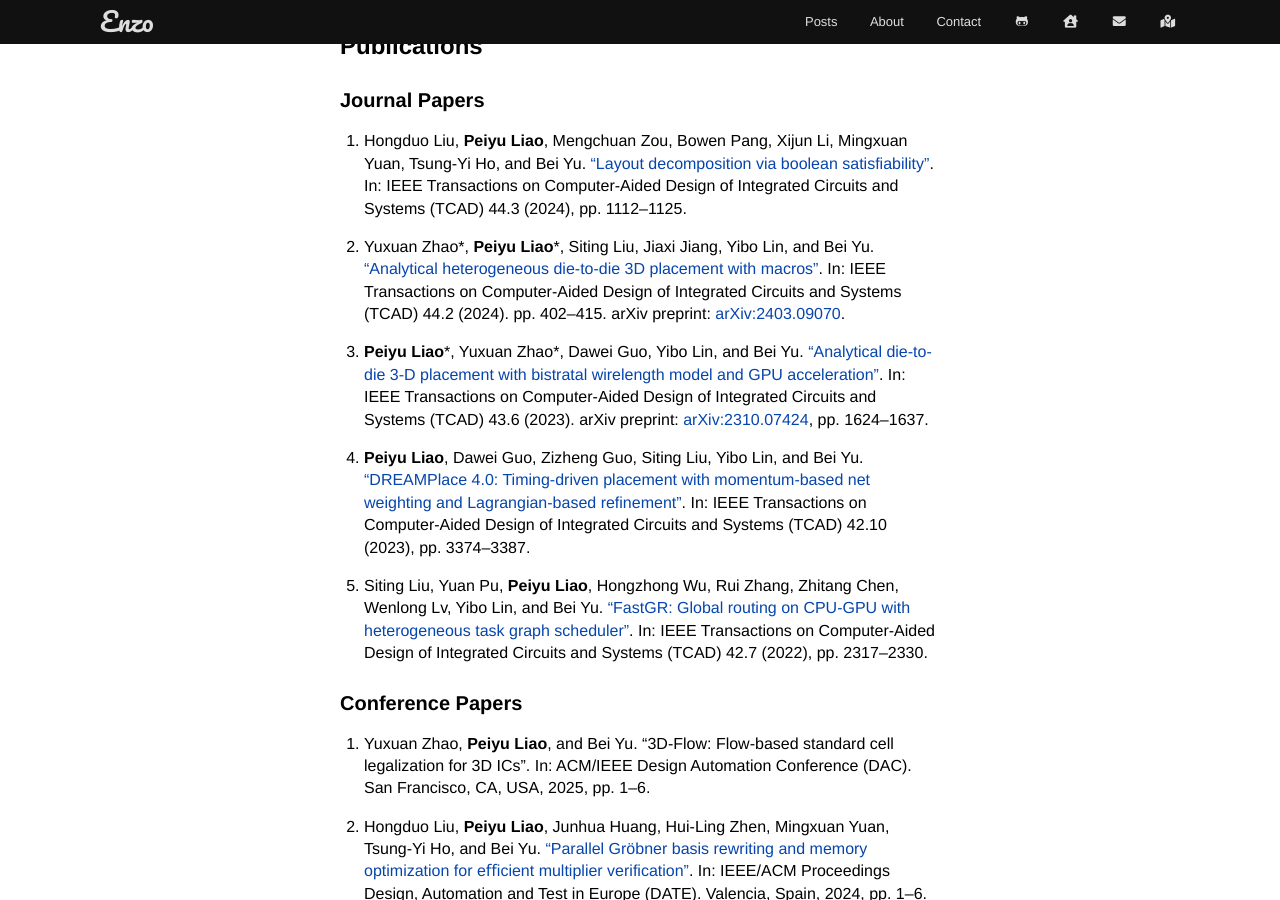
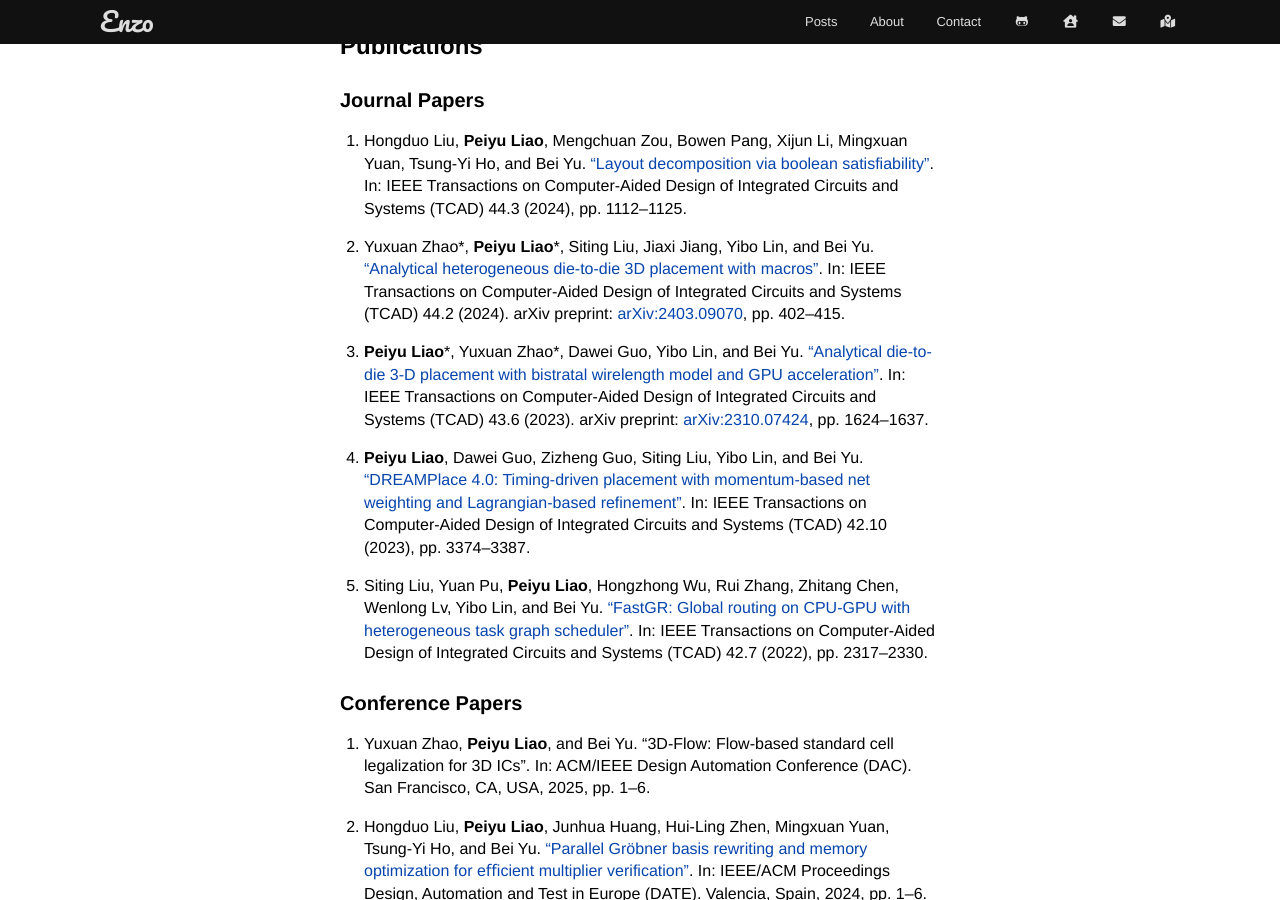
Before and after one commit to enzoleo/enzoleo.github.io, a Jekyll site: the page built from pages/about.md, in a window 1280 px wide and 900 px high, scrolled down 304 px. Built offline with Jekyll 4.4.1, drawn with Linux system fonts in a browser that asks for light colours.

Commit message:
Update pub format

```diff
--- a/pages/about.md
+++ b/pages/about.md
@@ -12,7 +12,7 @@ Hi, I am *Peiyu*. Currently I am working at Huawei HKRC Noah's Ark Lab. Previous
 ### Journal Papers
 
 1. Hongduo Liu, **Peiyu Liao**, Mengchuan Zou, Bowen Pang, Xijun Li, Mingxuan Yuan, Tsung-Yi Ho, and Bei Yu. ["Layout decomposition via boolean satisfiability"](http://dx.doi.org/10.1109/TCAD.2024.3467220). In: IEEE Transactions on Computer-Aided Design of Integrated Circuits and Systems (TCAD) 44.3 (2024), pp. 1112--1125.
-1. Yuxuan Zhao\*, **Peiyu Liao**\*, Siting Liu, Jiaxi Jiang, Yibo Lin, and Bei Yu. ["Analytical heterogeneous die-to-die 3D placement with macros"](http://dx.doi.org/10.1109/TCAD.2024.3444716). In: IEEE Transactions on Computer-Aided Design of Integrated Circuits and Systems (TCAD) 44.2 (2024). pp. 402--415. arXiv preprint: [arXiv:2403.09070](https://arxiv.org/abs/2403.09070).
+1. Yuxuan Zhao\*, **Peiyu Liao**\*, Siting Liu, Jiaxi Jiang, Yibo Lin, and Bei Yu. ["Analytical heterogeneous die-to-die 3D placement with macros"](http://dx.doi.org/10.1109/TCAD.2024.3444716). In: IEEE Transactions on Computer-Aided Design of Integrated Circuits and Systems (TCAD) 44.2 (2024). arXiv preprint: [arXiv:2403.09070](https://arxiv.org/abs/2403.09070), pp. 402--415.
 1. **Peiyu Liao**\*, Yuxuan Zhao\*, Dawei Guo, Yibo Lin, and Bei Yu. ["Analytical die-to-die 3-D placement with bistratal wirelength model and GPU acceleration"](http://dx.doi.org/10.1109/TCAD.2023.3347293). In: IEEE Transactions on Computer-Aided Design of Integrated Circuits and Systems (TCAD) 43.6 (2023). arXiv preprint: [arXiv:2310.07424](https://arxiv.org/abs/2310.07424), pp. 1624--1637.
 1. **Peiyu Liao**, Dawei Guo, Zizheng Guo, Siting Liu, Yibo Lin, and Bei Yu. ["DREAMPlace 4.0: Timing-driven placement with momentum-based net weighting and Lagrangian-based refinement"](http://dx.doi.org/10.1109/TCAD.2023.3240132). In: IEEE Transactions on Computer-Aided Design of Integrated Circuits and Systems (TCAD) 42.10 (2023), pp. 3374--3387.
 1. Siting Liu, Yuan Pu, **Peiyu Liao**, Hongzhong Wu, Rui Zhang, Zhitang Chen, Wenlong Lv, Yibo Lin, and Bei Yu. ["FastGR: Global routing on CPU-GPU with heterogeneous task graph scheduler"](http://dx.doi.org/10.1109/TCAD.2022.3217668). In: IEEE Transactions on Computer-Aided Design of Integrated Circuits and Systems (TCAD) 42.7 (2022), pp. 2317--2330.
```
